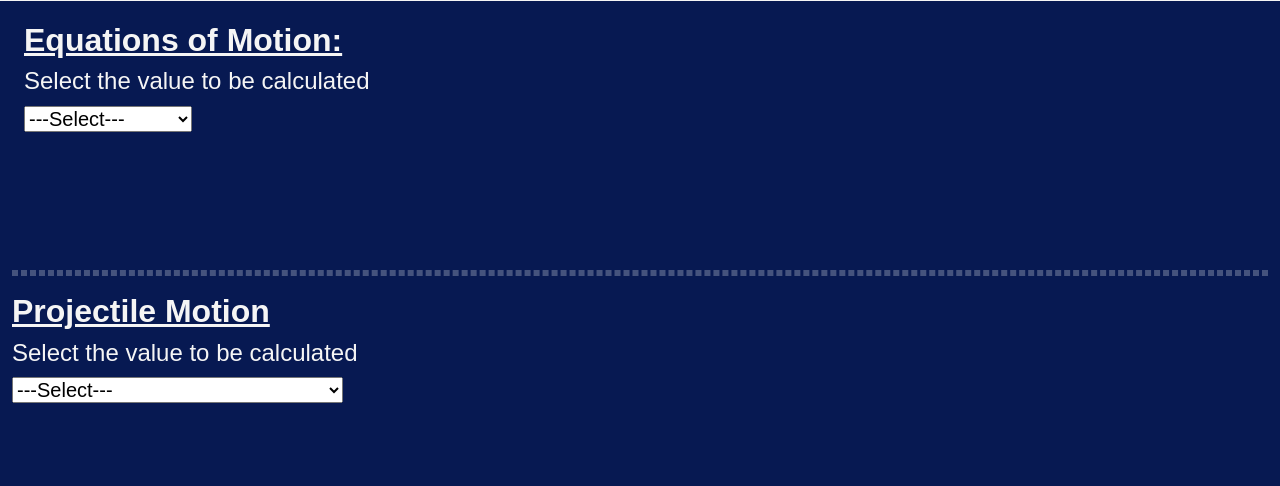
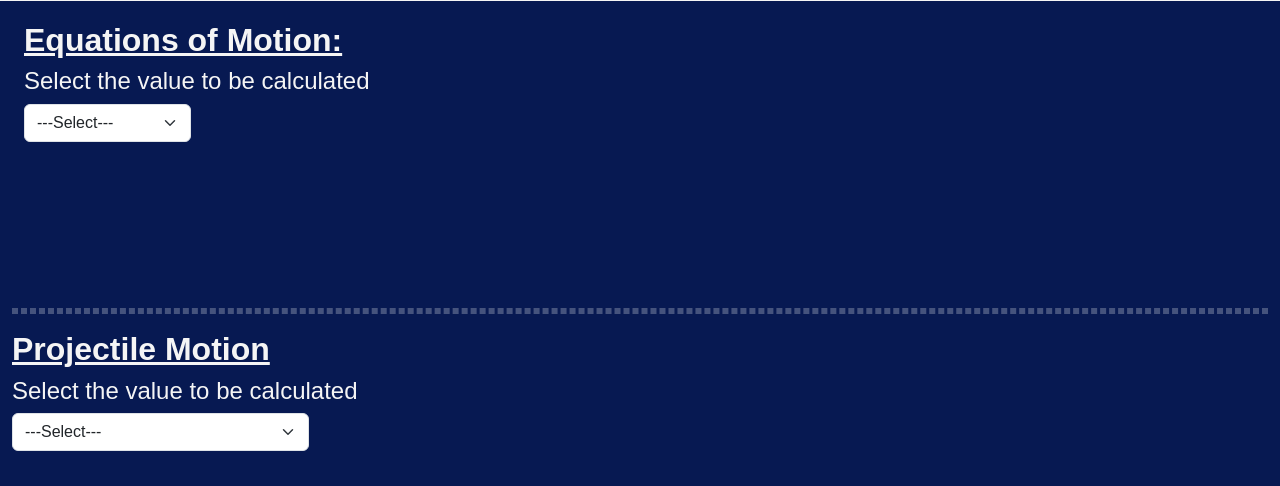
Before and after one commit to SiddH17/CalcProject, a Django app: page /Physics/proj_motion/ in a window 1280 px wide. Shown: the part 59-545 px from the top of the page. Run offline with Django 4.2, Linux system fonts and the light colour scheme; some libraries are stand-ins or nearby versions.

Commit message:
Made changes with respect to the styling

```diff
--- a/calcContent/Chemistry/templates/chemThermo.html
+++ b/calcContent/Chemistry/templates/chemThermo.html
@@ -20,7 +20,7 @@
                 <label for="temperature" id="internalTempLabel">Temperature(T)
                     <input type="number" name="temperature">
                 </label>
-                <select id="int_kc">
+                <select class="form-select" id="int_kc">
                     <option value="kelvin">Kelvin(K)</option>
                     <option value="celsius">Celsius(C)</option>
                 </select>
--- a/calcContent/Mathematics/templates/statistics.html
+++ b/calcContent/Mathematics/templates/statistics.html
@@ -19,7 +19,7 @@
 
                     <!-- Central Measures of Tendency selection dropdown -->
                     <h4>Select the type of central tendency to be calculated:</h4>
-                    <select name="mmm" id="mmm">
+                    <select class="form-select" name="mmm" id="mmm">
                         <option value="Select">--Select--</option>
                         <option value="mean">Mean/Average</option>
                         <option value="median">Median</option>
--- a/calcContent/Mathematics/templates/trigonometry.html
+++ b/calcContent/Mathematics/templates/trigonometry.html
@@ -14,7 +14,7 @@
                 <h2><u><b>Trigonometric Identities</b></u></h2>
                 <h4>Select the value to be calculated:</h4>
 
-                <select name="trigIds" id="Identities">
+                <select class="form-select" name="trigIds" id="Identities">
                     <option value="Select" id="blank1">--Select--</option>
                     <option value="sin(a+b)" id="sinPlus">sin(a+b)</option>
                     <option value="sin(a-b)" id="sinMinus">sin(a-b)</option>
--- a/calcContent/Physics/templates/electrostatics.html
+++ b/calcContent/Physics/templates/electrostatics.html
@@ -14,7 +14,7 @@
                 <h4>Select the value to be calculated:</h4>
 
                 <!-- selecting the value to be found -->
-                <select name="cl" id="electros">
+                <select class="form-select" class="form-select" name="cl" id="electros">
                     <option value="Select" id="blank1">--Select--</option>
                     <option value="force" id="force">Force(F)</option>
                     <option value="charge1" id="charge1">Charge1(Q)</option>
--- a/calcContent/Physics/templates/kinematics.html
+++ b/calcContent/Physics/templates/kinematics.html
@@ -16,7 +16,7 @@
                     <h2><u><b>Equations of Motion:</b></u></h2>
                     <h4>Select the value to be calculated</h4>
                     <!-- Selecting value to be found -->
-                    <select name="eqsmtn" id="eqsmtn" onchange="showMethods(this.value)">
+                    <select class="form-select" name="eqsmtn" id="eqsmtn" onchange="showMethods(this.value)">
                         <option value="Select" id="blank1">---Select---</option>
                         <option value="disp" id="disp">Displacement(s)</option>
                         <option value="time" id="time">Time(t)</option>
@@ -30,32 +30,32 @@
                     <h4 id="eqmtnid" style="display: none;">Select the method to be used for calculation</h4>
                     <div id="kinmethod1">
                         <!-- Displacement is selected -->
-                        <select name="dispbtn" id="dispbtn" style="display: none;" onchange="methodChange(this.value, 'disp')">
+                        <select class="form-select" name="dispbtn" id="dispbtn" style="display: none;" onchange="methodChange(this.value, 'disp')">
                             <option value="Select">---Select---</option>
                             <option value="second" id="dispsecond">s = ut + (1/2)a(t)^2</option>
                             <option value="third" id="dispthird">v^2 = u^2 + 2*a*s</option>
                         </select>
                         <!-- Time is selected -->
-                        <select name="timebtn" id="timebtn" style="display: none;" onchange="methodChange(this.value, 'time')">
+                        <select class="form-select" name="timebtn" id="timebtn" style="display: none;" onchange="methodChange(this.value, 'time')">
                             <option value="Select">---Select---</option>
                             <option value="first" id="timefirst">v = u + a*t</option>
                             <option value="second" id="timesecond">s = ut + (1/2)a(t)^2</option>
                         </select>
                         <!-- Initial Velocity is selected -->
-                        <select name="initvelbtn" id="initvelbtn" style="display: none;" onchange="methodChange(this.value, 'u')">
+                        <select class="form-select" name="initvelbtn" id="initvelbtn" style="display: none;" onchange="methodChange(this.value, 'u')">
                             <option value="Select">---Select---</option>
                             <option value="first" id="initvelfirst">v = u + a*t</option>
                             <option value="second" id="initvelsecond">s = ut + (1/2)a(t)^2</option>
                             <option value="third" id="initvelthird">v^2 = u^2 + 2*a*s</option>
                         </select>
                         <!-- Final Velocity is selected -->
-                        <select name="finvelbtn" id="finvelbtn" style="display: none;" onchange="methodChange(this.value, 'v')">
+                        <select class="form-select" name="finvelbtn" id="finvelbtn" style="display: none;" onchange="methodChange(this.value, 'v')">
                             <option value="Select">---Select---</option>
                             <option value="first" id="finvelfirst">v = u + a*t</option>
                             <option value="third" id="finvelthird">v^2 = u^2 + 2*a*s</option>
                         </select>
                         <!-- Acceleration is selected -->
-                        <select name="accbtn" id="accbtn" style="display: none;" onchange="methodChange(this.value, 'acc')">
+                        <select class="form-select" name="accbtn" id="accbtn" style="display: none;" onchange="methodChange(this.value, 'acc')">
                             <option value="Select">---Select---</option>
                             <option value="first" id="accfirst">v = u + a*t</option>
                             <option value="second" id="accsecond">s = ut + (1/2)a(t)^2</option>
@@ -265,7 +265,7 @@
                     <!-- projectile motion -->
                 <h2 id="prjmtn"><u><b>Projectile Motion</b></u></h2>
                 <h4>Select the value to be calculated</h4>
-                <select name="proj" id="proj" onchange="projMethods(this.value)">
+                <select class="form-select" name="proj" id="proj" onchange="projMethods(this.value)">
                     <option value="Select" id="blank2">---Select---</option>
                     <option value="range" id="range">Range(R)</option>
                     <option value="maxheight" id="maxheight">Maximum Height(H)</option>
@@ -281,28 +281,28 @@
                 <h4 id="projid" style="display: none;">Select method used for calculation</h4>
                 <div id="kinmethod2">
                     <!-- Range is selected -->
-                    <select name="rangebtn" id="rangebtn" style="display: none;" onchange="ProjChange(this.value, 'range')">
+                    <select class="form-select" name="rangebtn" id="rangebtn" style="display: none;" onchange="ProjChange(this.value, 'range')">
                         <option value="Select">---Select---</option>
                         <option value="third" id="rangethird">R = u^2(sin(2x))/g</option>
                     </select>
                     <!-- Maximum height is selected -->
-                    <select name="heightbtn" id="heightbtn" style="display: none;" onchange="ProjChange(this.value, 'maxheight')">
+                    <select class="form-select" name="heightbtn" id="heightbtn" style="display: none;" onchange="ProjChange(this.value, 'maxheight')">
                         <option value="Select">---Select---</option>
                         <option value="second" id="heightsecond">H = (u^2)Sin^2(x)/(2*g)</option>
                     </select>
                     <!-- Time of Flight is selected -->
-                    <select name="tofbtn" id="tofbtn" style="display: none;" onchange="ProjChange(this.value, 'tof')">
+                    <select class="form-select" name="tofbtn" id="tofbtn" style="display: none;" onchange="ProjChange(this.value, 'tof')">
                         <option value="Select">---Select---</option>
                         <option value="first" id="toffirst">T = 2*u*sin(x)/g</option>
                     </select>
                     <!-- Horizontal and Vertical components of Velocity is selected -->
-                    <select name="horverbtn" id="horverbtn" style="display: none;" onchange="ProjChange(this.value, 'velcomps')">
+                    <select class="form-select" name="horverbtn" id="horverbtn" style="display: none;" onchange="ProjChange(this.value, 'velcomps')">
                         <option value="Select">---Select---</option>
                         <option value="fourth" id="horverfourth">Horizontal component(u*cos(x))</option>
                         <option value="fifth" id="horverfifth">Vertical component(u*sin(x))</option>
                     </select>
                     <!-- Angle of projection is selected -->
-                    <select name="projangbtn" id="projangbtn" style="display: none;" onchange="ProjChange(this.value, 'projang')">
+                    <select class="form-select" name="projangbtn" id="projangbtn" style="display: none;" onchange="ProjChange(this.value, 'projang')">
                         <option value="Select">---Select---</option>
                         <option value="first" id="projangfirst">T = 2*u*sin(x)/g</option>
                         <option value="second" id="projangsecond">H = (u^2)Sin^2(x)/(2*g)</option>
@@ -310,14 +310,14 @@
                         <option value="seventh" id="projangseventh">x = tan^-1(Uy/Ux)</option>
                     </select>
                     <!-- Initial Velocity is selected -->
-                    <select name="projvelbtn" id="projvelbtn" style="display: none;" onchange="ProjChange(this.value, 'projinitvel')">
+                    <select class="form-select" name="projvelbtn" id="projvelbtn" style="display: none;" onchange="ProjChange(this.value, 'projinitvel')">
                         <option value="Select">---Select---</option>
                         <option value="first" id="projvelfirst">T = 2*u*sin(x)/g</option>
                         <option value="second" id="projvelsecond">H = (u^2)Sin^2(x)/(2*g)</option>
                         <option value="third" id="projvelthird">R = u^2(sin(2x))/g</option>
                     </select>
                     <!-- Time of ascent and descent are selected -->
-                    <select name="tadbtn" id="tadbtn" style="display: none;" onchange="ProjChange(this.value, 'tad')">
+                    <select class="form-select" name="tadbtn" id="tadbtn" style="display: none;" onchange="ProjChange(this.value, 'tad')">
                         <option value="Select">---Select---</option>
                         <option value="eighth" id="tadeighth">T(a) = u*sin(x)/g</option>
                         <option value="ninth" id="tadeighth">T(a) = sqrt(2*h/g)</option>
--- a/calcContent/Physics/templates/thermodynamics.html
+++ b/calcContent/Physics/templates/thermodynamics.html
@@ -15,7 +15,7 @@
                 <div id="expansion">
                     <h2><u><b>Thermal Expansion:</b></u></h2>
                     <h4>Select the value to be calculated</h4>
-                    <select name="coe" id="thermalexp">
+                    <select class="form-select" name="coe" id="thermalexp">
                         <option value="Select">--Select--</option>
                         <option value="Temperature">Temperature(T)</option>
                         <option value="Linear Expansion">Linear Expansion Co-efficient</option>
@@ -40,7 +40,7 @@
                     <label for="temperature" id="temp1">Temperature(T):
                         <input type="number" name="temperature">
                     </label>
-                    <select name="kelvin_celsius" id="kc">
+                    <select class="form-select" name="kelvin_celsius" id="kc">
                         <option value="kelvin">Kelvin</option>
                         <option value="celsius">Celsius</option>
                     </select>
--- a/calcContent/Physics/templates/waveOptics.html
+++ b/calcContent/Physics/templates/waveOptics.html
@@ -14,7 +14,7 @@
             <h2><u><b>Wavelength & Frequency conversion:</b></u></h2>
             <h4>Select a unit to be converted:</h4>
 
-            <select id="wavefreqDropdown">
+            <select class="form-select" id="wavefreqDropdown">
                 <option value="Select">--Select--</option>
                 <option value="wavelength">Wavelength</option>
                 <option value="frequency">Frequency</option>
--- a/calcContent/static/styles/app-styles.css
+++ b/calcContent/static/styles/app-styles.css
@@ -103,6 +103,10 @@ hr  {
     margin-top: 80px;
 }
 
+.form-select    {
+    width: auto !important;
+}
+
 /* IDs */
 #signin:hover   {
     background-color: black;
```
Also changed, not shown: calcContent/Chemistry/templates/gaseous.html (+8 -8 lines), calcContent/Physics/templates/circmotion.html (+9 -6 lines), calcContent/Physics/templates/current.html (+7 -7 lines), calcContent/Physics/templates/modPhysics.html (+4 -4 lines), calcContent/Physics/templates/rayoptics.html (+4 -4 lines).
